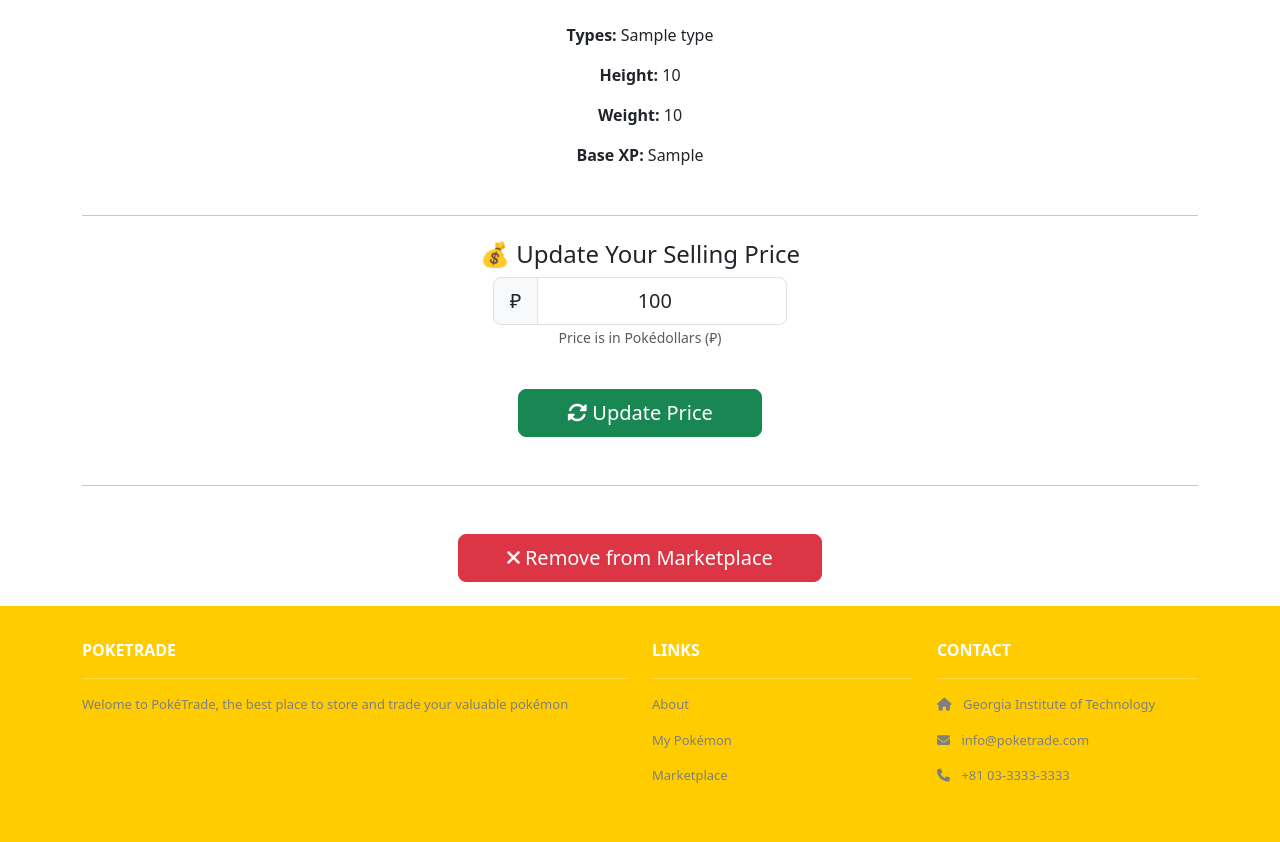
After one commit to ruhundesilva/poketrade, a Django app: page /manage-listed/4/ in a window 1280 px wide. The commit adds this page. Shown: the part 453-1295 px from the top of the page. Run offline with Django 5.2, Linux system fonts and the light colour scheme; a user stored in the database is signed in; data comes from the database, SQL or seed files in the repository; both versions use the stored data as it was after the commit; tables that the repository leaves empty hold one stand-in row (values such as "Sample post"); a database or web service that is not in the repository returns one stand-in record (values such as "Sample title"); data that the repository does not hold is empty; some libraries are stand-ins or nearby versions.

Commit message:
added ability to manage personal listings on marketplace

```diff
--- /dev/null
+++ b/home/templates/home/manage_listed_pokemon.html
@@ -0,0 +1,44 @@
+{% extends 'base.html' %}
+{% block content %}
+
+<div class="container text-center py-4">
+    <h2>Manage Listing for {{ pokemon.name|capfirst }}</h2>
+    <img src="{{ pokemon_info.image }}" alt="{{ pokemon.name }}" class="img-fluid" style="max-height: 300px;">
+
+    <div class="mt-4 mb-5">
+        <p><strong>Types:</strong> {{ pokemon_info.types|join:", " }}</p>
+        <p><strong>Height:</strong> {{ pokemon_info.height }}</p>
+        <p><strong>Weight:</strong> {{ pokemon_info.weight }}</p>
+        <p><strong>Base XP:</strong> {{ pokemon_info.base_experience }}</p>
+    </div>
+
+    <hr>
+
+    <form method="post" class="mt-4">
+        {% csrf_token %}
+        <div class="form-group mb-4">
+            <label for="price" class="form-label h4">💰 Update Your Selling Price</label>
+            <div class="input-group input-group-lg justify-content-center">
+                <span class="input-group-text">₽</span>
+                <input type="number" name="price" id="price" class="form-control text-center" value="{{ pokemon.price }}" required min="1" style="max-width: 250px;">
+            </div>
+            <small class="form-text text-muted">Price is in Pokédollars (₽)</small>
+        </div>
+
+        <button type="submit" name="update_price" class="btn btn-success btn-lg px-5 py-2 mt-3">
+            <i class="fas fa-sync-alt"></i> Update Price
+        </button>
+    </form>
+
+    <hr class="my-5">
+
+    <form method="post">
+        {% csrf_token %}
+        <button type="submit" name="remove_listing" class="btn btn-danger btn-lg px-5 py-2">
+            <i class="fas fa-times"></i> Remove from Marketplace
+        </button>
+    </form>
+
+</div>
+
+{% endblock %}
--- a/home/urls.py
+++ b/home/urls.py
@@ -22,4 +22,5 @@ urlpatterns = [
     path('marketplace/<str:name>/', views.marketplace_pokemon_detail, name='marketplace_pokemon_detail'),
     path('purchase-pokemon/<int:pokemon_id>/', views.purchase_pokemon, name='purchase_pokemon'),
     path('remove-from-cart/<int:pokemon_id>/', views.remove_from_cart, name='remove_from_cart'),
+    path('manage-listed/<int:pokemon_id>/', views.manage_listed_pokemon, name='manage_listed_pokemon'),
 ]
--- a/home/views.py
+++ b/home/views.py
@@ -54,21 +54,39 @@ def marketplace(request):
 @login_required(login_url='/login/')
 def my_pokemon(request):
     owned = OwnedPokemon.objects.filter(user=request.user)
-    pokemon_data = []
+    listed = ListedPokemon.objects.filter(seller=request.user)
 
+    owned_pokemon_data = []
+    listed_pokemon_data = []
+
+    # Owned Pokémon
     for poke in owned:
         response = requests.get(f'https://pokeapi.co/api/v2/pokemon/{poke.name.lower()}')
         if response.status_code == 200:
             data = response.json()
-            pokemon_data.append({
+            owned_pokemon_data.append({
                 'name': data['name'].capitalize(),
                 'image': data['sprites']['other']['official-artwork']['front_default'],
                 'types': [t['type']['name'] for t in data['types']],
             })
 
+    # Listed Pokémon
+    for poke in listed:
+        response = requests.get(f'https://pokeapi.co/api/v2/pokemon/{poke.name.lower()}')
+        if response.status_code == 200:
+            data = response.json()
+            listed_pokemon_data.append({
+                'id': poke.id,
+                'name': data['name'].capitalize(),
+                'image': data['sprites']['other']['official-artwork']['front_default'],
+                'types': [t['type']['name'] for t in data['types']],
+                'price': poke.price,
+            })
+
     template_data = {
         'title': 'My PokeMon',
-        'pokemon': pokemon_data,
+        'owned_pokemon': owned_pokemon_data,
+        'listed_pokemon': listed_pokemon_data,
         'can_get_starters': owned.count() == 0
     }
 
@@ -273,3 +291,42 @@ def marketplace_pokemon_detail(request, name):
     }
 
     return render(request, 'home/marketplace_pokemon_detail.html', {'pokemon': pokemon_info})
+
+@login_required
+def manage_listed_pokemon(request, pokemon_id):
+    poke = get_object_or_404(ListedPokemon, id=pokemon_id, seller=request.user)
+
+    # Fetch full Pokémon details
+    response = requests.get(f'https://pokeapi.co/api/v2/pokemon/{poke.name.lower()}')
+    if response.status_code == 200:
+        data = response.json()
+        pokemon_info = {
+            'image': data['sprites']['other']['official-artwork']['front_default'],
+            'types': [t['type']['name'] for t in data['types']],
+            'height': data['height'],
+            'weight': data['weight'],
+            'base_experience': data['base_experience'],
+        }
+    else:
+        pokemon_info = {
+            'image': '',
+            'types': [],
+            'height': '',
+            'weight': '',
+            'base_experience': '',
+        }
+
+    if request.method == 'POST':
+        if 'update_price' in request.POST:
+            new_price = request.POST.get('price')
+            if new_price and new_price.isdigit() and int(new_price) > 0:
+                poke.price = int(new_price)
+                poke.save()
+                return redirect('home.my_pokemon')
+
+        elif 'remove_listing' in request.POST:
+            OwnedPokemon.objects.create(user=request.user, name=poke.name)
+            poke.delete()
+            return redirect('home.my_pokemon')
+
+    return render(request, 'home/manage_listed_pokemon.html', {'pokemon': poke, 'pokemon_info': pokemon_info})
```
Also changed, not shown: home/templates/home/my_pokemon.html (+22 -1 lines), db.sqlite3.
